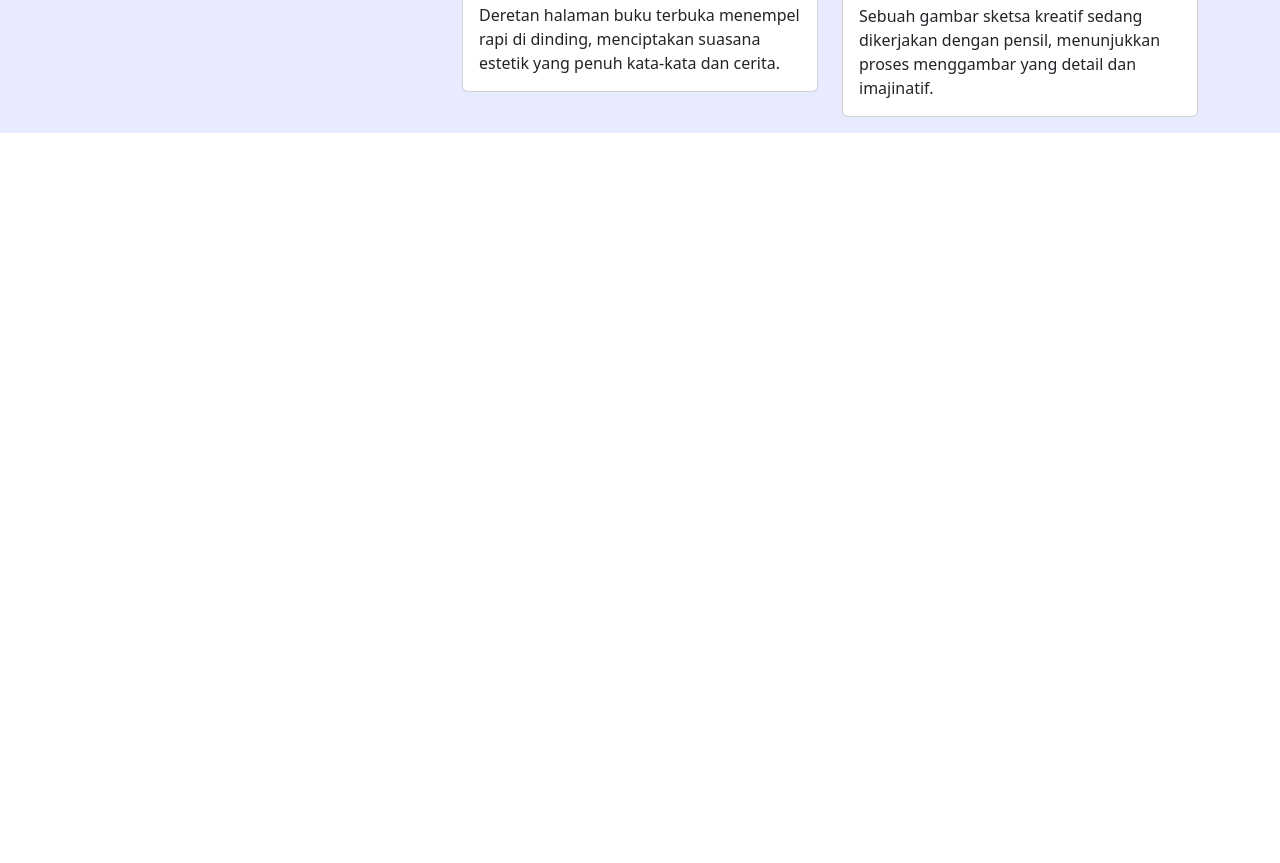
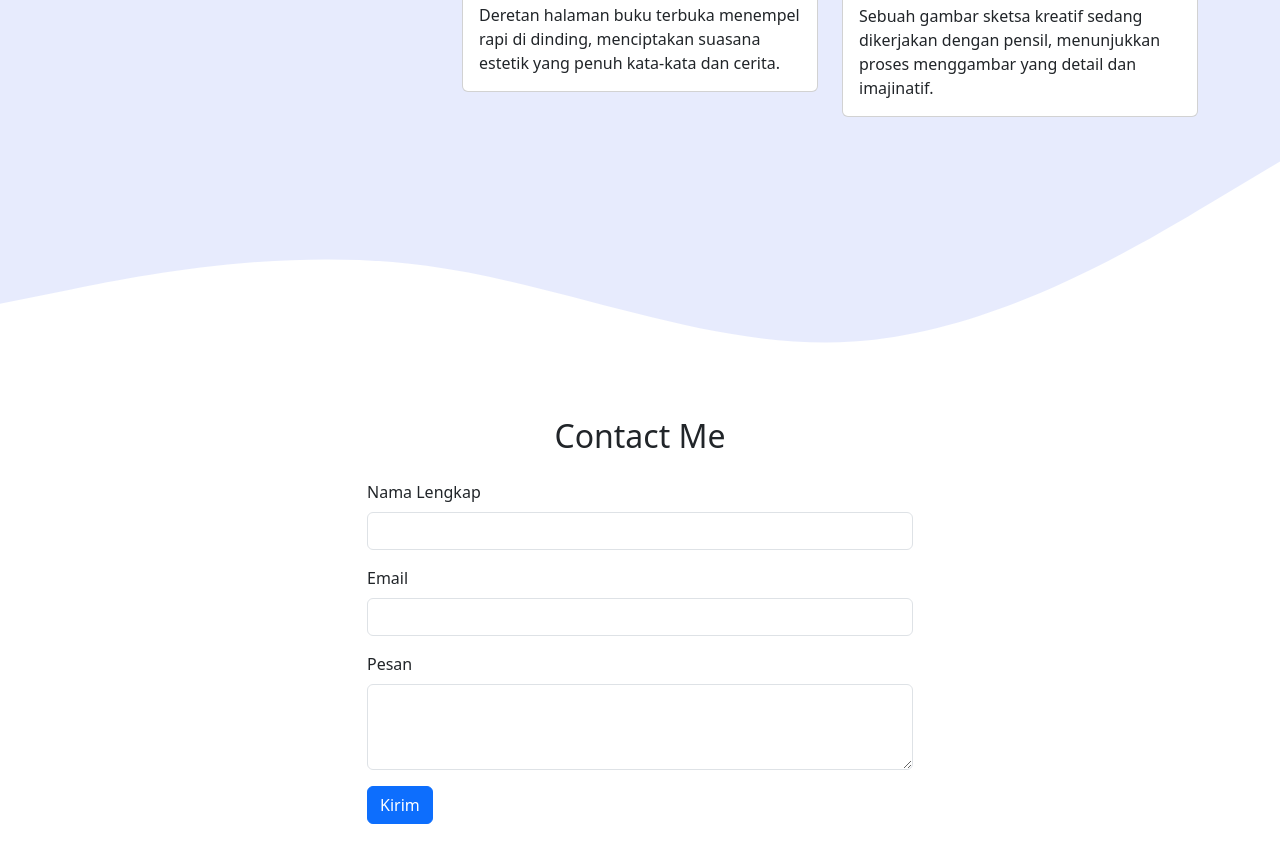
Before and after one commit to sskyaa/UAS_SaskiaTrifani, a plain HTML site: page index.html in a window 1280 px wide. Shown: the part 1518-2381 px from the top of the page. Before the commit the page ends 2000 px from the top, so only its background shows below. Drawn offline with nearby package versions, Linux system fonts and the light colour scheme.

Commit message:
Membuat Bagian Contact

```diff
--- a/index.html
+++ b/index.html
@@ -163,8 +163,56 @@
           </div>
         </div>
       </div>
+      <svg xmlns="http://www.w3.org/2000/svg" viewBox="0 0 1440 320">
+        <path
+          fill="#fff"
+          fill-opacity="1"
+          d="M0,192L80,176C160,160,320,128,480,149.3C640,171,800,245,960,234.7C1120,224,1280,128,1360,80L1440,32L1440,320L1360,320C1280,320,1120,320,960,320C800,320,640,320,480,320C320,320,160,320,80,320L0,320Z"
+        ></path>
+      </svg>
     </section>
     <!-- projects end -->
+
+    <!-- contact -->
+    <section id="contact">
+      <div class="container">
+        <div class="row text-center mb-3">
+          <div class="col">
+            <h2>Contact Me</h2>
+          </div>
+        </div>
+        <div class="row justify-content-center">
+          <div class="col-md-6">
+            <form>
+              <div class="mb-3">
+                <label for="name" class="form-label">Nama Lengkap</label>
+                <input
+                  type="text"
+                  class="form-control"
+                  id="name"
+                  aria-describedby="name"
+                />
+              </div>
+              <div class="mb-3">
+                <label for="email" class="form-label">Email</label>
+                <input
+                  type="email"
+                  class="form-control"
+                  id="email"
+                  aria-describedby="email"
+                />
+              </div>
+              <div class="mb-3">
+                <label for="pesan" class="form-label">Pesan</label>
+                <textarea class="form-control" id="pesan" rows="3"></textarea>
+              </div>
+              <button type="submit" class="btn btn-primary">Kirim</button>
+            </form>
+          </div>
+        </div>
+      </div>
+    </section>
+    <!-- contact end -->
 
     <!-- Bootstrap JS -->
     <script src="https://cdn.jsdelivr.net/npm/bootstrap@5.3.3/dist/js/bootstrap.bundle.min.js"></script>
--- a/style.css
+++ b/style.css
@@ -1,5 +1,5 @@
 body {
-  min-height: 2000px;
+  min-height: 5000px;
 }
 
 .jumbotron {
```
Also changed, not shown: screenshot/contact.png (added).
